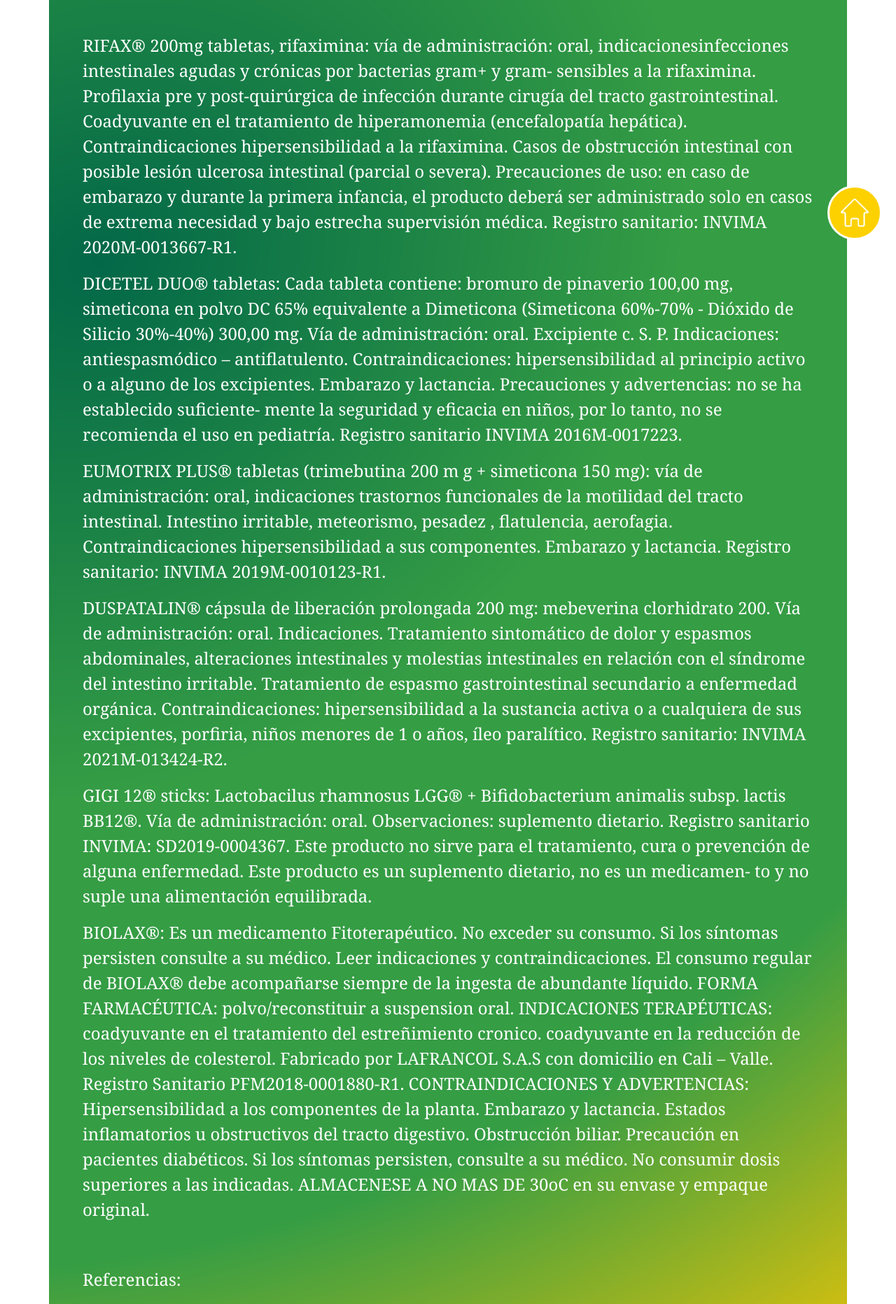
After one commit to TDanyStark/SII, a PHP site: page /legales in a window 1280 px wide. The commit adds this page. Shown: the part 427-2291 px from the top of the page at 70% size. Run offline with PHP 8.4, Linux system fonts and the light colour scheme; some libraries are stand-ins or nearby versions.

Commit message:
Mejoras realizadas

```diff
--- a/public/css/styles.css
+++ b/public/css/styles.css
@@ -617,6 +617,16 @@
     height: 30px;
 }
 
+/* Legales.php */
+
+.fondo-especial{
+    background-image: url('../img/fondogreenyellow.png');
+    background-repeat: no-repeat;
+    background-position: top;
+    background-size: cover;
+    padding: 3rem 0;
+}
+
 
 @media (min-width: 800px) and (max-width: 1200px) {
 
--- a/vistas/btn-homeclinicos.php
+++ b/vistas/btn-homeclinicos.php
@@ -6,8 +6,8 @@
   </div>
 
   <div id="clinicos-button">
-    <a href="clinicos" target="_blank">
-      <img src="public/img/logos/clinicos.png" alt="clinicos">
+    <a href="legales" target="_blank">
+      <img src="public/img/logos/clinicos.png" alt="legales">
     </a>
   </div>
 </div>
--- /dev/null
+++ b/vistas/legales.php
@@ -0,0 +1,67 @@
+<?php
+require_once 'comunes/header.php';
+?>
+
+<section class="fondo-especial">
+    <p class="color-white">RIFAX® 200mg tabletas, rifaximina: vía de administración: oral, indicacionesinfecciones intestinales agudas y crónicas por bacterias gram+ y gram- sensibles a la rifaximina. Profilaxia pre y post-quirúrgica de infección durante cirugía del tracto gastrointestinal. Coadyuvante en el tratamiento de hiperamonemia (encefalopatía hepática). Contraindicaciones hipersensibilidad a la rifaximina. Casos de obstrucción intestinal con posible lesión ulcerosa intestinal (parcial o severa). Precauciones de uso: en caso de embarazo y durante la primera infancia, el producto deberá ser administrado solo en casos de extrema necesidad y bajo estrecha supervisión médica. Registro sanitario: INVIMA 2020M-0013667-R1.</p>
+    <p class="color-white">
+    DICETEL DUO® tabletas: Cada tableta contiene: bromuro de pinaverio 100,00 mg, simeticona en polvo DC 65% equivalente a Dimeticona (Simeticona 60%-70% - Dióxido de Silicio 30%-40%) 300,00 mg. Vía de administración: oral. Excipiente c. S. P. Indicaciones: antiespasmódico – antiflatulento. Contraindicaciones: hipersensibilidad al principio activo o a alguno de los excipientes. Embarazo y lactancia. Precauciones y advertencias: no se ha establecido suficiente- mente la seguridad y eficacia en niños, por lo tanto, no se recomienda el uso en pediatría. Registro sanitario INVIMA 2016M-0017223.
+    </p>
+
+    <p class="color-white">
+    EUMOTRIX PLUS® tabletas (trimebutina 200 m g + simeticona 150 mg): vía de administración: oral, indicaciones trastornos funcionales de la motilidad del tracto intestinal. Intestino irritable, meteorismo, pesadez , flatulencia, aerofagia. Contraindicaciones hipersensibilidad a sus componentes. Embarazo y lactancia. Registro sanitario: INVIMA 2019M-0010123-R1.
+    </p>
+
+    <p class="color-white">
+    DUSPATALIN® cápsula de liberación prolongada 200 mg: mebeverina clorhidrato 200. Vía de administración: oral. Indicaciones. Tratamiento sintomático de dolor y espasmos abdominales, alteraciones intestinales y molestias intestinales en relación con el síndrome del intestino irritable. Tratamiento de espasmo gastrointestinal secundario a enfermedad orgánica. Contraindicaciones: hipersensibilidad a la sustancia activa o a cualquiera de sus excipientes, porfiria, niños menores de 1 o años, íleo paralítico. Registro sanitario: INVIMA 2021M-013424-R2.
+    </p>
+    <p class="color-white">
+    GIGI 12® sticks: Lactobacilus rhamnosus LGG® + Bifidobacterium animalis subsp. lactis BB12®. Vía de administración: oral. Observaciones: suplemento dietario. Registro sanitario INVIMA: SD2019-0004367. Este producto no sirve para el tratamiento, cura o prevención de alguna enfermedad. Este producto es un suplemento dietario, no es un medicamen- to y no suple una alimentación equilibrada.
+    </p>
+    <p class="color-white">
+    BIOLAX®: Es un medicamento Fitoterapéutico. No exceder su consumo. Si los síntomas persisten consulte a su médico. Leer indicaciones y contraindicaciones. El consumo regular de BIOLAX® debe acompañarse siempre de la ingesta de abundante líquido. FORMA FARMACÉUTICA: polvo/reconstituir a suspension oral. INDICACIONES TERAPÉUTICAS: coadyuvante en el tratamiento del estreñimiento cronico. coadyuvante en la reducción de los niveles de colesterol. Fabricado por LAFRANCOL S.A.S con domicilio en Cali – Valle. Registro Sanitario PFM2018-0001880-R1. CONTRAINDICACIONES Y ADVERTENCIAS: Hipersensibilidad a los componentes de la planta. Embarazo y lactancia. Estados inflamatorios u obstructivos del tracto digestivo. Obstrucción biliar. Precaución en pacientes diabéticos. Si los síntomas persisten, consulte a su médico. No consumir dosis superiores a las indicadas. ALMACENESE A NO MAS DE 30oC en su envase y empaque original.
+    </p>
+    <br><br>
+    <p class="color-white">
+    Referencias:
+    </p>
+    <p class="color-white">
+    1.Lembo A, Rao SSC, Heimanson Z, Pimentel M. Abdominal Pain Response to Rifaximin in Patients With Irritable Bowel Syndrome With Diarrhea. Clin Transl Gastroenterol. 2020;11(3):e00144. doi:10.14309/ctg.0000000000000144
+    </p>
+    <p class="color-white">
+    2.Chang C. Short-course therapy for diarrhea-predominant irritable bowel syndrome: understanding the mechanism, impact on gut microbiota, and safety and tolerability of rifaximin. Clin Exp Gastroenterol. 2018;Volume 11:335-345. doi:10.2147/CEG.S167031
+    </p>
+    <p class="color-white">
+    3.Rao SSC, Bhagatwala J. Small Intestinal Bacterial Overgrowth: Clinical Features and Therapeutic Management. Clin Transl Gastroenterol. 2019;10(10):e00078. doi:10.14309/ctg.0000000000000078
+    </p>
+    <p class="color-white">
+    4.Bor S, Lehert P, Chalbaud A, Tack J. Efficacy of pinaverium bromide in the treatment of irritable bowel syndrome: a systematic review and meta-analysis. Ther Adv Gastroenterol. 2021;14:175628482110337. doi:10.1177/17562848211033740
+    </p>
+    <p class="color-white">
+    5.Capurso L. Thirty Years of Lactobacillus rhamnosus GG: A Review. J Clin Gastroenterol. 2019;53(Supplement 1):S1-S41. doi:10.1097/MCG.0000000000001170
+    </p>
+    <p class="color-white">
+    6.Dumitrascu DL, Chira A, Bataga S, et al. The Use of Mebeverine in Irritable Bowel Syndrome. A Position Paper of the Romanian Society of Neurogastroenterology based on Evidence. J Gastrointestin Liver Dis. 2014;23(4):431-435. doi:10.15403/jgld.2014.1121.234.mibs
+    </p>
+    <p class="color-white">
+    7.McRorie JW, Fahey GC, Gibb RD, Chey WD. Laxative effects of wheat bran and psyllium: Resolving enduring misconceptions about fiber in treatment guidelines for chronic idiopathic constipation. J Am Assoc Nurse Pract. 2020;32(1):15-23. doi:10.1097/JXX.0000000000000346
+    </p>
+    <p class="color-white">
+    8.Martínez-Vázquez MA, Vázquez-Elizondo G, González-González JA, Gutiérrez-Udave R, Maldonado-Garza HJ, Bosques-Padilla FJ. Effect of antispasmodic agents, alone or in combination, in the treatment of Irritable Bowel Syndrome: Systematic review and meta-analysis. Rev Gastroenterol México. 2012;77(2):82-90. doi:10.1016/j.rgmx.2012.04.002
+    </p>
+    <p class="color-white">
+    9.Brenner DM, Lacy BE. Antispasmodics for Chronic Abdominal Pain: Analysis of North American Treatment Options. Am J Gastroenterol. 2021;116(8):1587-1600. doi:10.14309/ajg.0000000000001266
+    </p>
+    <p class="color-white">
+    10.Schmulson MJ, Chiu-Ugalde J, Sáez-Ríos A, et al. Efficacy of the Combination of Pinaverium Bromide 100 mg Plus Simethicone 300 mg in Abdominal Pain and Bloating in Irritable Bowel Syndrome: A Randomized, Placebo-controlled Trial. J Clin Gastroenterol. 2020;54(4):e30-e39. doi:10.1097/MCG.0000000000001242
+    </p>
+</section>
+
+<?php
+require_once 'btn-homeclinicos.php';
+require_once 'comunes/footer.php';
+?>
+
+<script>
+    document.getElementById("clinicos-button").classList.add("d-none");
+</script>
```
Also changed, not shown: vistas/sistema.php (+7 -1 lines), .htaccess, public/img/fondogreenyellow.png (added).
